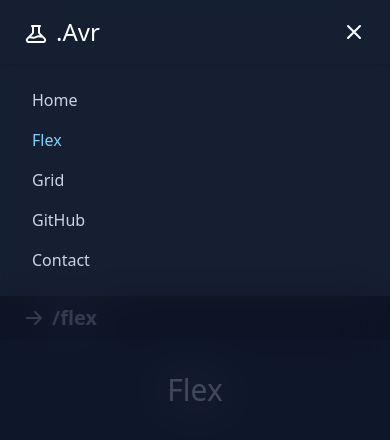
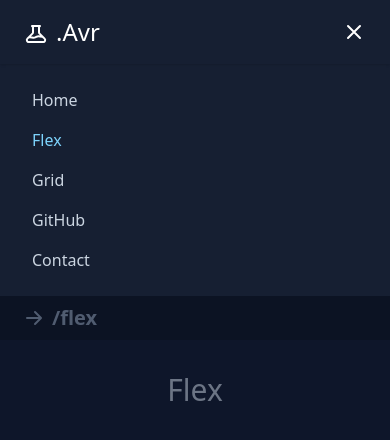
Before and after one commit to madvier83/react-tailwind-1st, a React (Create React App) app: page /flex in a window 390 px wide. Both pictures are taken after a click on the button 354 px from the left and 32 px from the top of the page. Shown: the top 440 px of the page. Built offline with nearby package versions, Linux system fonts and the light colour scheme.

Commit message:
Contact Link

```diff
--- a/src/Components/Navbar/index.jsx
+++ b/src/Components/Navbar/index.jsx
@@ -12,7 +12,7 @@ const Navbar = (props) => {
           onClick={() => setNavOpen(!navOpen)}
           className={`${
             !navOpen ? "hidden" : "block"
-          } md:hidden absolute -z-10 w-screen h-screen top-0 bg-slate-900 opacity-50 backdrop-blur-xl`}
+          } md:hidden absolute -z-10 w-full h-screen top-0 bg-slate-900 opacity-50`}
         ></div>
         {/* Navigation */}
         <div className="flex flex-col md:flex-row">
@@ -106,7 +106,7 @@ const Navbar = (props) => {
             </div>
             <div className="flex flex-col md:flex-row">
               <a
-                href="mailto:madvier83@gmail.com"
+                href="https://wa.me/+6282376932445"
                 target="_blank"
                 onClick={() => setNavOpen(!navOpen)}
                 className="py-2 px-4"
```
